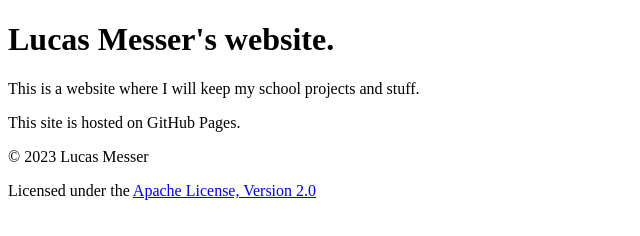
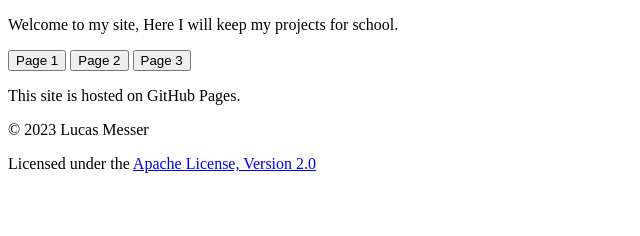
Before and after one commit to Oceanman10/Oceanman10.github.io, a plain HTML site: page index.html in a window 1280 px wide. Shown: the whole page, without its empty margins (0-640 px from the left). Drawn offline with Linux system fonts and the light colour scheme.

Commit message:
Update index.html

```diff
--- a/index.html
+++ b/index.html
@@ -4,8 +4,14 @@
   <title>Lucas Messer's Website</title>
 </head>
 <body>
-  <h1>Lucas Messer's website.</h1>
-  <p>This is a website where I will keep my school projects and stuff.</p>
+  <div class="container">
+    <p>Welcome to my site, Here I will keep my projects for school.</p>
+    <div class="button-container">
+      <button type="button">Page 1</button>
+      <button type="button">Page 2</button>
+      <button type="button">Page 3</button>
+    </div>
+  </div>
 
   <footer>
     <p>This site is hosted on GitHub Pages.</p>
```
